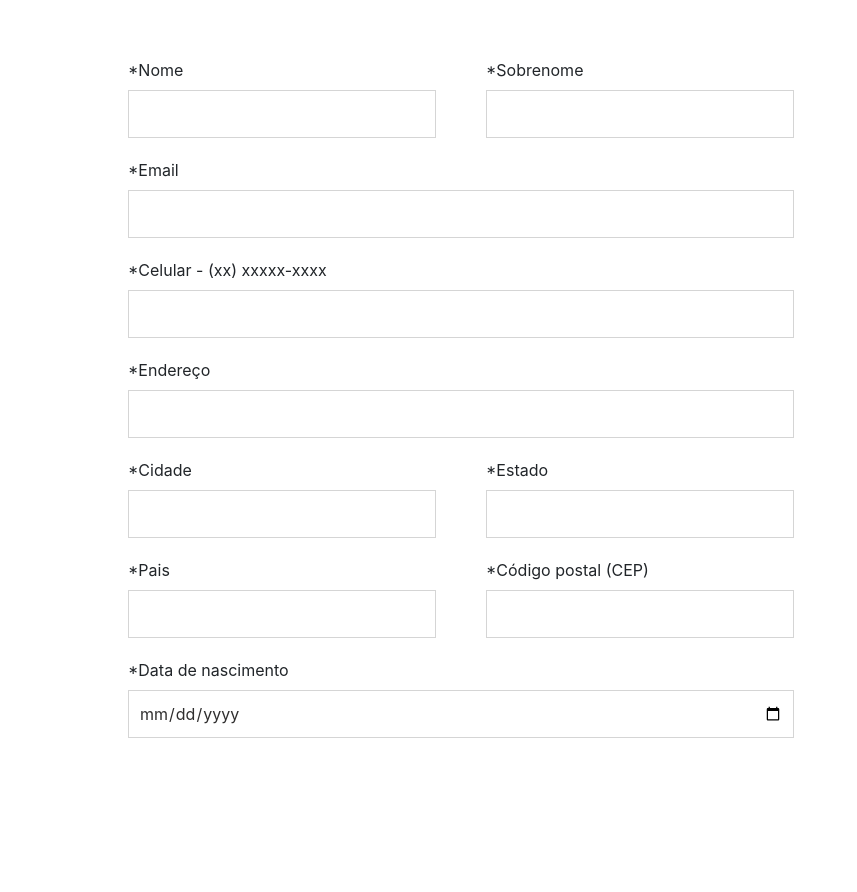
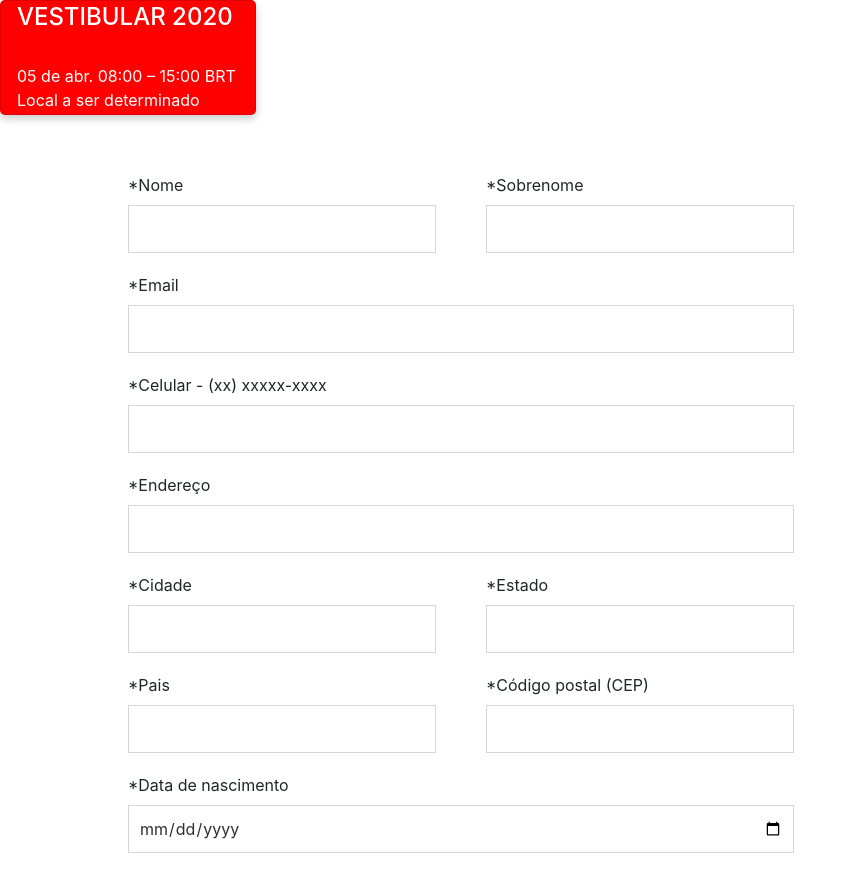
Before and after one commit to rafavallin/AngularVestibular, an Angular app: page /form in a window 1280 px wide. Shown: the top 892 px of the page, without its empty margins (0-857 px from the left). Before the commit the page ends 800 px from the top, so only its background shows below. Built offline with nearby package versions, Linux system fonts and the light colour scheme; a web font is replaced by a local one.

Commit message:
commit Card

```diff
--- a/src/app/components/card/card.component.html
+++ b/src/app/components/card/card.component.html
@@ -1,6 +1,9 @@
-<div class="form-card {{formclass}}">
-    <h1>VESTIBULAR 2020</h1>
-    <span>
-        05 de abr. 08:00 – 15:00 BRT <br />Local a ser determinado
-    </span>
-</div>
+<div class="card">
+    <div class="container">
+        <h4>VESTIBULAR 2020</h4>
+        <br />
+        <span>
+            05 de abr. 08:00 – 15:00 BRT <br />Local a ser determinado
+        </span>
+    </div>
+  </div>
--- a/src/app/components/card/card.component.scss
+++ b/src/app/components/card/card.component.scss
@@ -1,40 +1,20 @@
-.invalid > input {
-    border-color: #fb4b4b;
-}
+.card {
+    box-shadow: 0 4px 8px 0 rgba(0,0,0,0.2);
+    transition: 0.3s;
+    width: 20%;
+    background: red;
+    color: white;
+    border-radius: 5px;
+  }
 
-.invalid > span {
-    color: #fb4b4b;
-}
+  .card:hover {
+    box-shadow: 0 8px 16px 0 rgba(0,0,0,0.2);
+  }
 
-.valid > input {
-    border-color: #02a30a;
-}
+  img {
+    border-radius: 5px 5px 0 0;
+  }
 
-.valid > span {
-    color: #02a30a;
-}
-
-input {
-    height: 48px;
-    width: 100%;
-    padding: 10px;
-    color: rgba(47,46,46,1);
-    background: transparent;
-    border: 1px solid rgba(47,46,46, 0.2);
-    box-sizing: border-box;
-}
-
-.form-input {
-    padding: 10px;
-}
-
-span {
-    font-weight: 200;
-    font-size: 13px;
-}
-
-input:focus {
-    box-shadow: 0 0 0 0;
-    border-color: rgba(47,46,46, 0.8);
-    outline: 0;
-}
+  .container {
+    padding: 2px 16px;
+  }
--- a/src/app/pages/form/form.component.html
+++ b/src/app/pages/form/form.component.html
@@ -6,7 +6,9 @@
                 (textBtnClickEmt)="onClickEventReceived($event)"></app-button>
     </div>
 </section> -->
+<app-card></app-card>
 <div class="container p-5">
+
   <div class="row">
     <div class="col-8">
       <div class="row">
```
